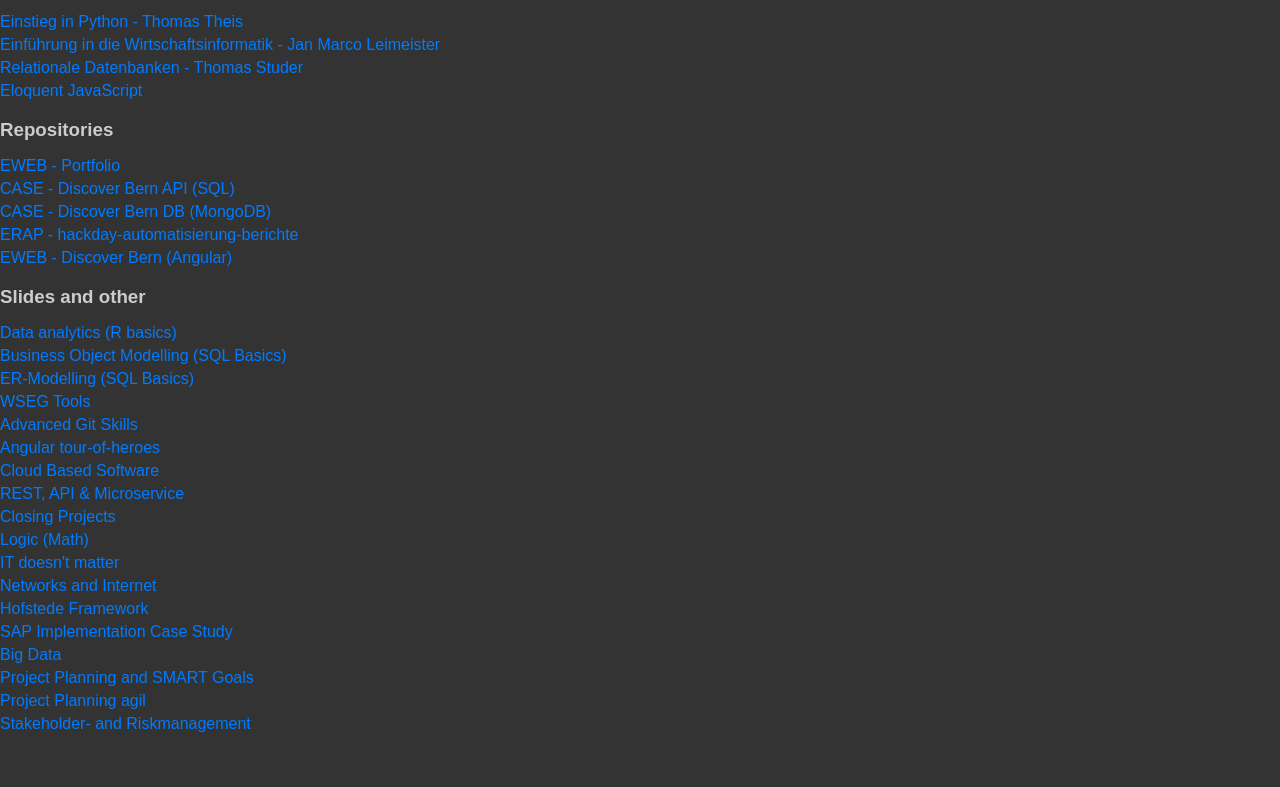
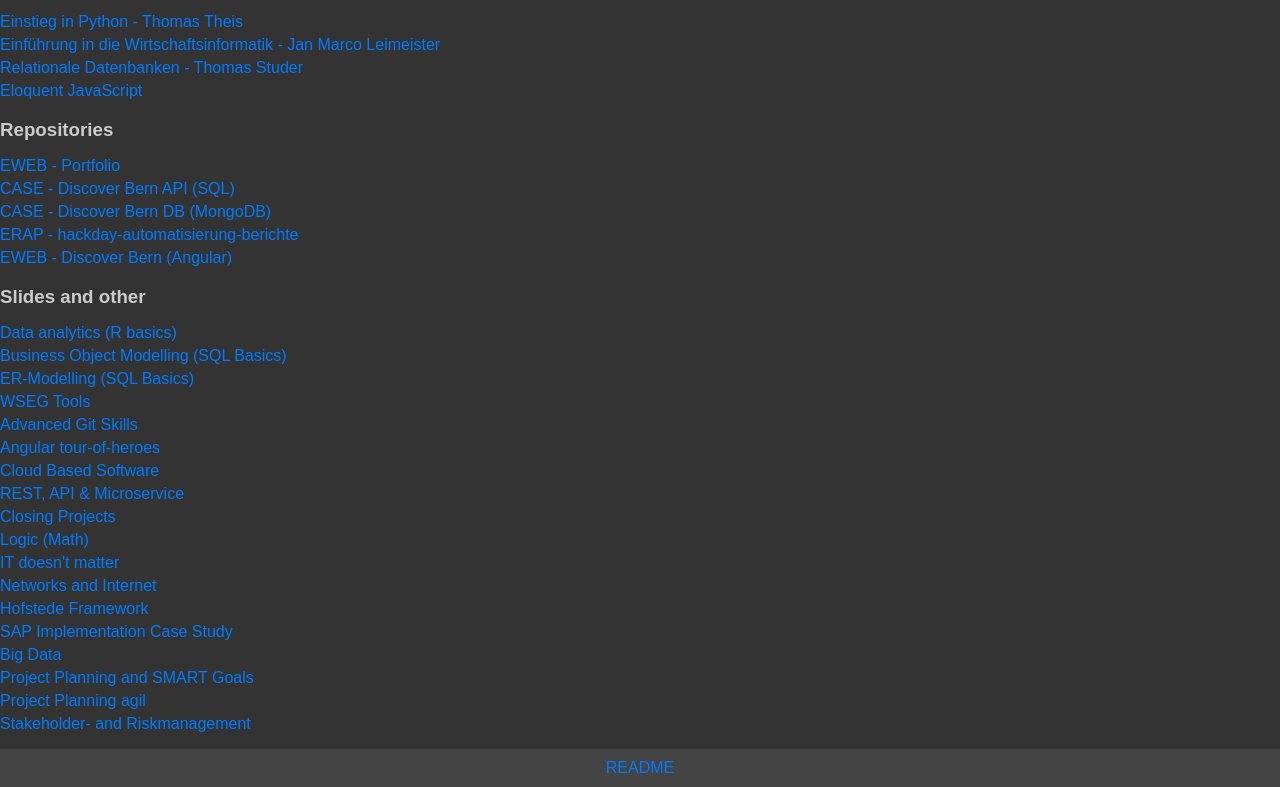
Before and after one commit to LANGB4/BFH-Resource-Hub, a plain HTML site: page index.html in a window 1280 px wide. Shown: the part 484-1271 px from the top of the page. Before the commit the page ends 1233 px from the top, so only its background shows below. Drawn offline with Linux system fonts and the light colour scheme.

Commit message:
readme and html

```diff
--- a/index.html
+++ b/index.html
@@ -25,5 +25,15 @@
 
     <h3>Slides and other</h3>
     <ul id="othersList"></ul>
+
+    <footer>
+      <p>
+        <a
+          href="https://github.com/LANGB4/BFH-Resource-Hub/blob/main/README.md"
+          target="_blank"
+          >README</a
+        >
+      </p>
+    </footer>
   </body>
 </html>
--- a/styles.css
+++ b/styles.css
@@ -41,3 +41,24 @@
   color: #0056b3;
   text-decoration: underline;
 }
+
+footer {
+  background-color: #444;
+  color: #fff;
+  padding: 10px;
+  text-align: center;
+}
+
+footer p {
+  margin: 0;
+}
+
+footer a {
+  color: #007bff;
+  text-decoration: none;
+}
+
+footer a:hover {
+  color: #0056b3;
+  text-decoration: underline;
+}
```
Also changed, not shown: 1 other file.
